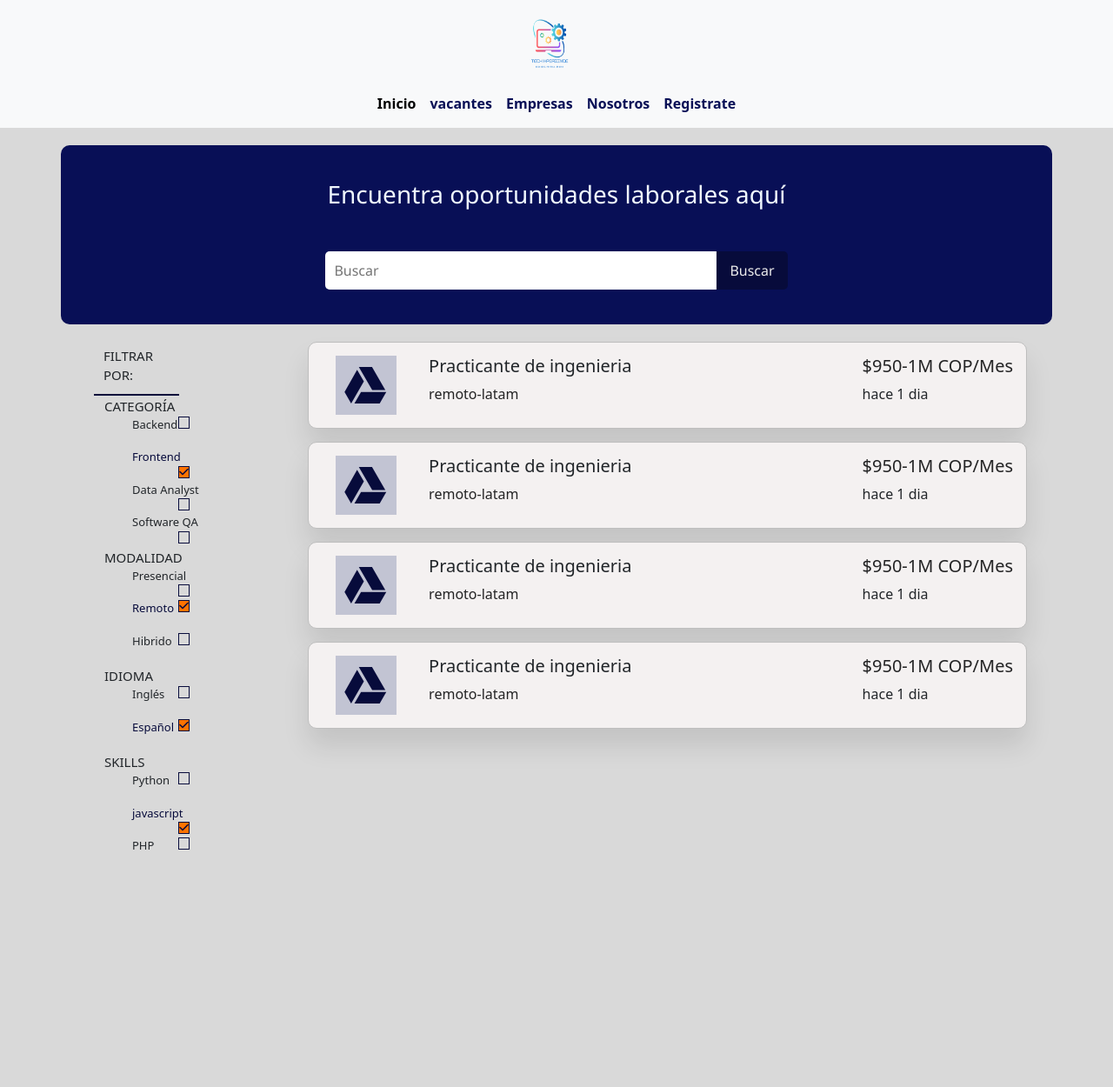
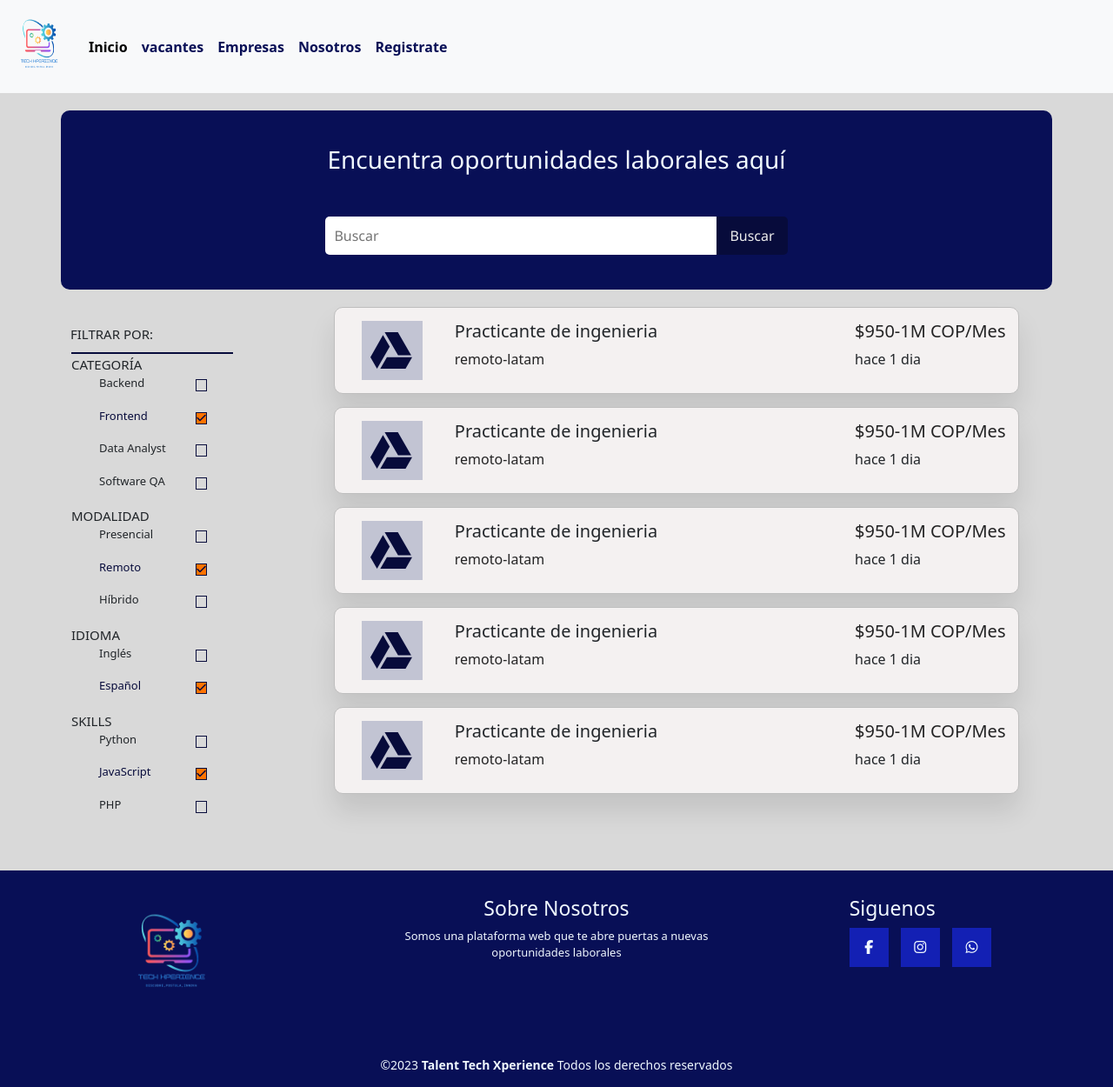
Before and after one commit to Marodriguezf/Tech_Talent_Xperience, a PHP site: page /vacantes.html in a window 1280 px wide. Shown: the top 1250 px of the page at 87% size. Run offline with PHP 8.4, Linux system fonts and the light colour scheme; some libraries are stand-ins or nearby versions.

Commit message:
modificacion estilos pagina vacantes

```diff
--- a/Estilos/vacantesStyle.css
+++ b/Estilos/vacantesStyle.css
@@ -66,14 +66,14 @@
 
 /* Seccion 2 */
 .section2 {
-    display: flex;
-    flex-direction: column; /* Alinear en una columna */
-    align-items: flex-end; /* Alinear a la derecha */
-    padding-right: 99px;
+    width: 70%;
+    float: right;
+    margin-left: 90px;
+
   }
 
-.job_card{
-    width: 70%;
+.section2 .job_card{
+    width: 88%;
     padding: 15px;
     cursor: pointer;
     display: flex;
@@ -84,9 +84,12 @@
     border: 1px solid rgb(190, 190, 190);
     box-shadow:  0 20px 30px rgb(0, 0, 0, 0.1);
 
+    margin-right:70px;
+
+
 }
 
-.job_details{
+.section2 .job_details{
     display: flex;
 
 }
@@ -129,18 +132,9 @@
 
 /* Sección 3 Filtros */
 
-.section3 {
-
-        position: relative; /* Permite ajustes relativos */
-        top: -480px; /* Ajusta la posición hacia arriba */
-        padding-left: 120px;
-
-
-
-}
 
 .section3 .fs_header_bar {
-    padding-top: 25px;
+    padding-top: 20px;
     padding-bottom: 10px;
     border-bottom: 2px solid #070b3b;
 }
@@ -164,7 +158,7 @@
 }
 
 /* Alineación a la izquierda */
-.container-fluid {
+.section3.container-fluid {
     display: flex;
     justify-content: flex-start;
     flex-direction: column;
@@ -186,27 +180,26 @@
 }
 
 
-.content ul{
+.content ul {
     padding: 0;
-    display: block;
-    margin-top: 15px;
 }
 
-.contents  ul li{
+.contents ul li {
     list-style: none;
     margin-bottom: 18px;
     font-size: 13px;
     font-weight: 400;
+    position: relative;
 }
 
-.contents .text-right{
-    float: right;
+.contents .text-right {
+    position: absolute;
+    right: 0; /* Alinea a la derecha dentro del elemento padre */
+    top: 5px; /* Agrega espacio desde la parte superior */
     height: 14px;
     width: 13px;
     border: 1px solid #070b3b;
-    margin-top: 0px;
-    margin-right: 1050px;
-
+    margin-right: 960px;
 }
 
 .contents li.active span:first-child{
--- a/vacantes.html
+++ b/vacantes.html
@@ -27,7 +27,7 @@
 
 <body>
   <nav class="navbar navbar-expand-lg bg-body-tertiary navbar">
-    <div class="container-fluid">
+    <div class="container1 container-fluid">
       <a class="navbar-brand" href="#">
         <img src="./Imagenes/Logo.png" alt="Logo" width="66" height="80" class="d-inline-block align-text-top">
       </a>
@@ -75,7 +75,22 @@
 
   <!-- Seccion 2  vacantes populares -->
 
-  <section class="section2">
+  <section  class="section2" >
+    <div class="job_card">
+      <div class="job_details">
+        <div class="img">
+          <i class="fab fa-google-drive"></i>
+        </div>
+        <div class="text">
+          <h2>Practicante de ingenieria</h2>
+          <span>remoto-latam</span>
+        </div>
+      </div>
+      <div class="job_salary">
+        <h4>$950-1M COP/Mes</h4>
+        <span>hace 1 dia</span>
+      </div>
+    </div>
     <div class="job_card">
       <div class="job_details">
         <div class="img">
@@ -138,10 +153,10 @@
     </div>
   </section>
 
-  <!-- seccion 3 filtros -->
-  <div class="section3 container-fluid">
-    <div class="row">
-      <section class="col-md-10 fs_header_bar">
+  <!-- Seccion 3 filtros -->
+<div class="section3 container">
+    <div class="sidebar">
+        <section class="col-md-2 fs_header_bar">
             <div class="row">
                 <div class="col-10 fs_page_title">
                     Filtrar por:
@@ -178,7 +193,7 @@
             </div>
         </div>
     </section>
-    <section class="col-12" class="fs_distance_body">
+    <section class="col-12 fs_distance_body">
         <span class="heading">
             Modalidad
         </span>
@@ -195,13 +210,13 @@
                     </span>
                 </li>
                 <li>
-            <span>Hibrido</span>
+                    <span>Híbrido</span>
                     <span class="text-right"></span>
                 </li>
             </ul>
         </div>
     </section>
-    <section class="col-12" class="fs_distance_body">
+    <section class="col-12 fs_distance_body">
         <span class="heading">
             Idioma
         </span>
@@ -220,7 +235,7 @@
             </ul>
         </div>
     </section>
-    <section class="col-12" class="fs_distance_body">
+    <section class="col-12 fs_distance_body">
         <span class="heading">
             Skills
         </span>
@@ -231,7 +246,7 @@
                     <span class="text-right"></span>
                 </li>
                 <li class="active">
-            <span>javascript</span>
+                    <span>JavaScript</span>
                     <span class="text-right">
                         <i class="fa fa-check"></i>
                     </span>
@@ -243,10 +258,10 @@
             </ul>
         </div>
     </section>
-
 </div>
 
-
+<br>
+<br>
   <!-- footer -->
   <footer class="pie-pagina">
     <div class="grupo-1">
```
Lines whose indentation alone changed are shown as unchanged.
